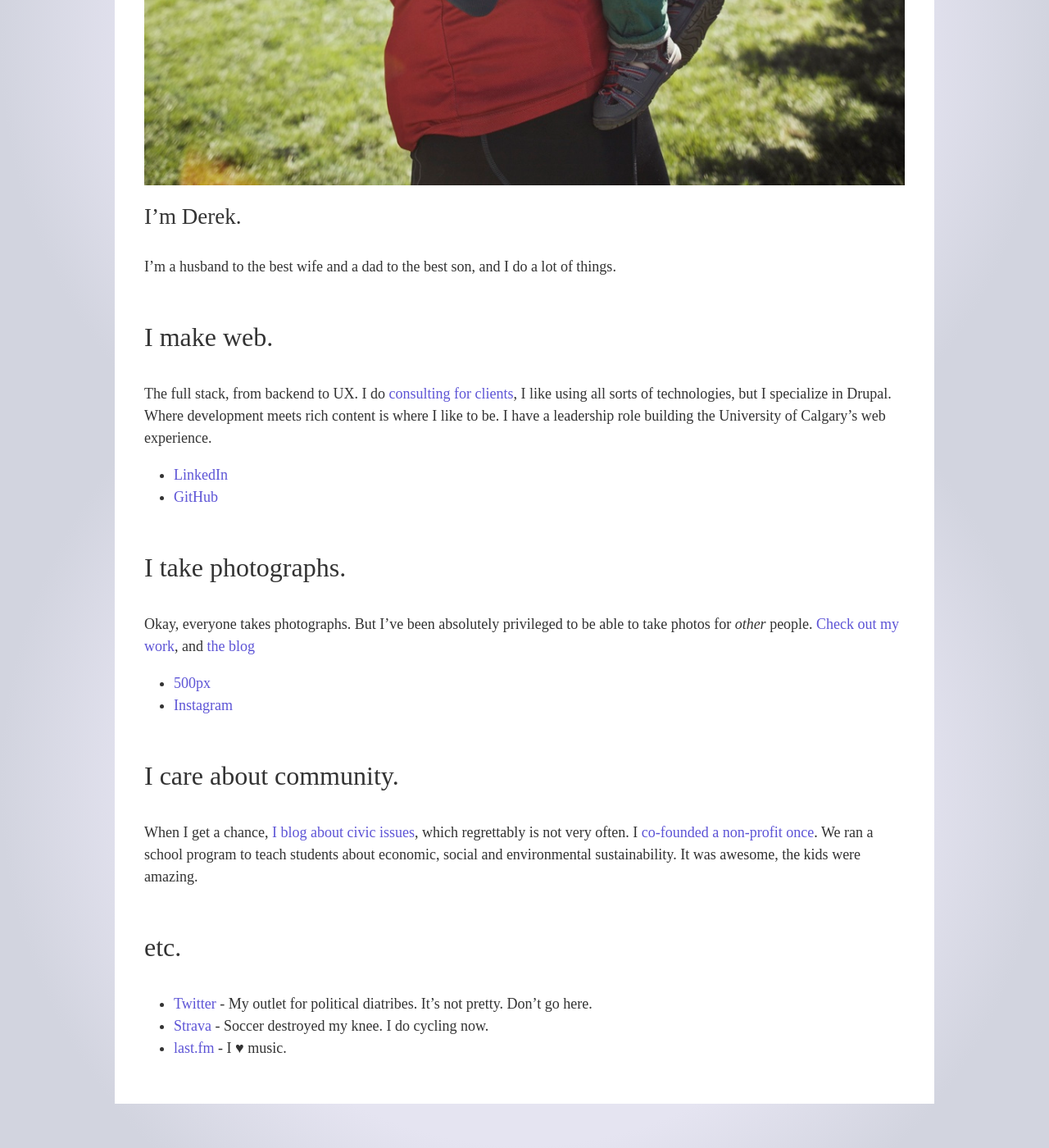
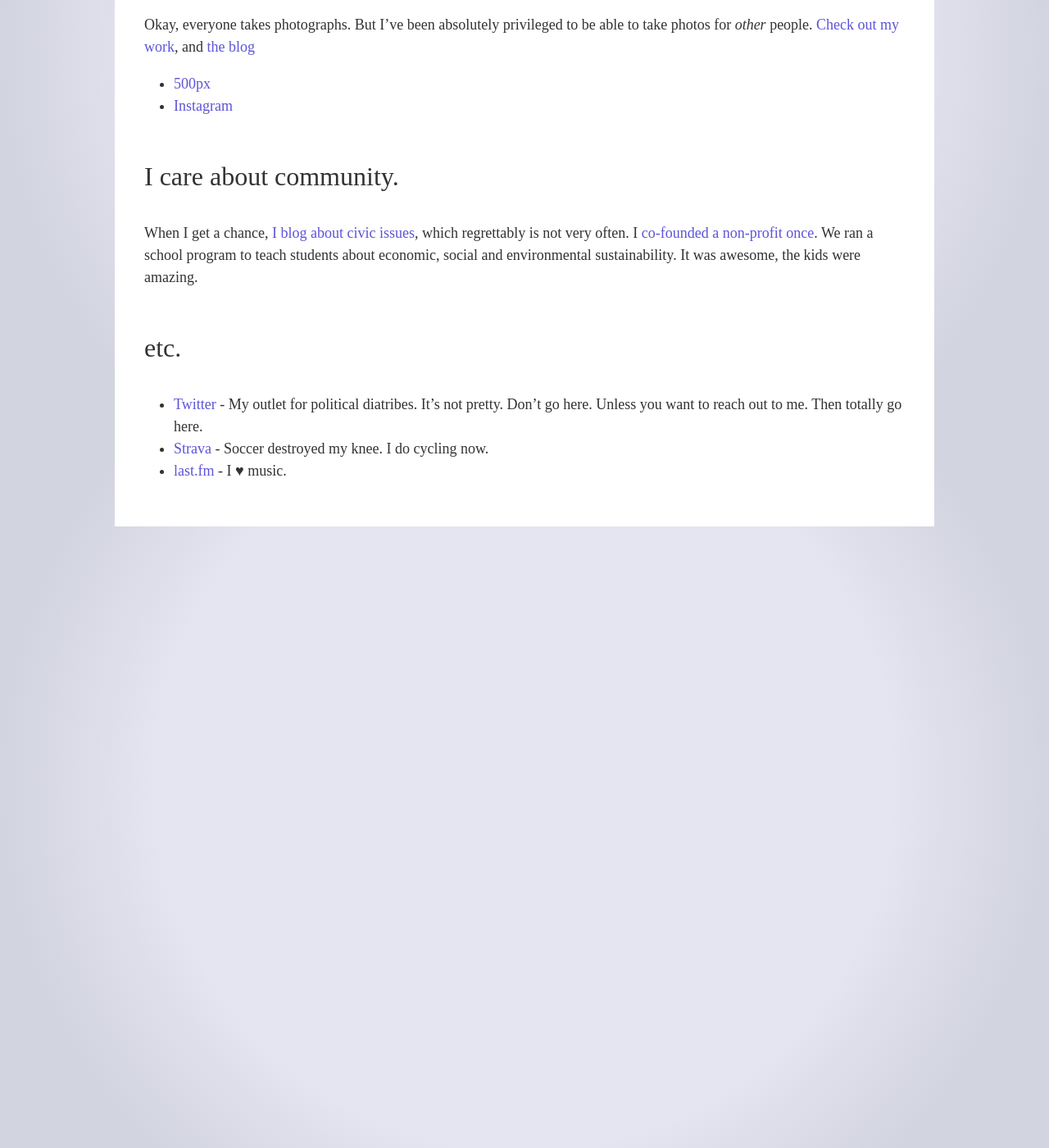
Before and after one commit to dmcb/dmcb-dot-dev, a Jekyll site: the page built from about/index.md, in a window 1280 px wide and 1400 px high, scrolled down 1294 px. Shown: the whole window at 82% size. Built offline with Jekyll 4.4.1, drawn with Linux system fonts in a browser that asks for light colours.

Commit message:
Changes about page content and image

```diff
--- a/about/index.md
+++ b/about/index.md
@@ -4,9 +4,9 @@
 permalink: /about/
 ---
 
-<img src="me.jpg"/>
+<img src="me.jpg" alt="Me and my boy" />
 
-# I'm Derek.
+## I'm Derek.
 
 I'm a husband to the best wife and a dad to the best son, and I do a lot of things.
 
@@ -30,6 +30,6 @@
 
 ## etc.
 
-* [Twitter](https://twitter.com/derekmcb) - My outlet for political diatribes. It's not pretty. Don't go here.
+* [Twitter](https://twitter.com/derekmcb) - My outlet for political diatribes. It's not pretty. Don't go here. Unless you want to reach out to me. Then totally go here.
 * [Strava](http://www.strava.com/athletes/derekmcb) - Soccer destroyed my knee. I do cycling now.
 * [last.fm](http://www.last.fm/user/dmcb) - I ♥ music.
```
Also changed, not shown: about/me.jpg.
